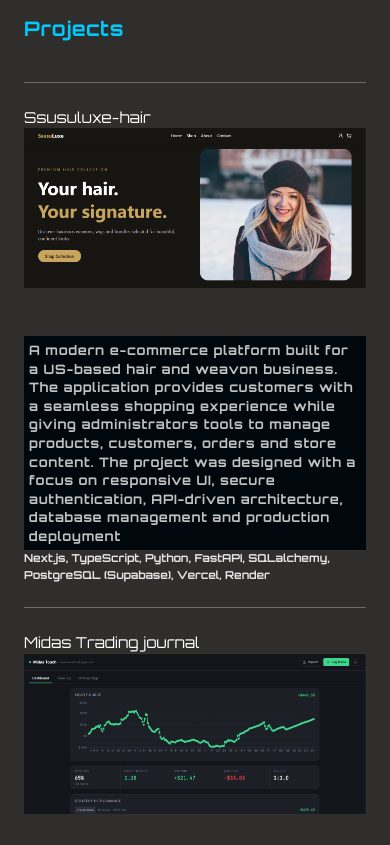
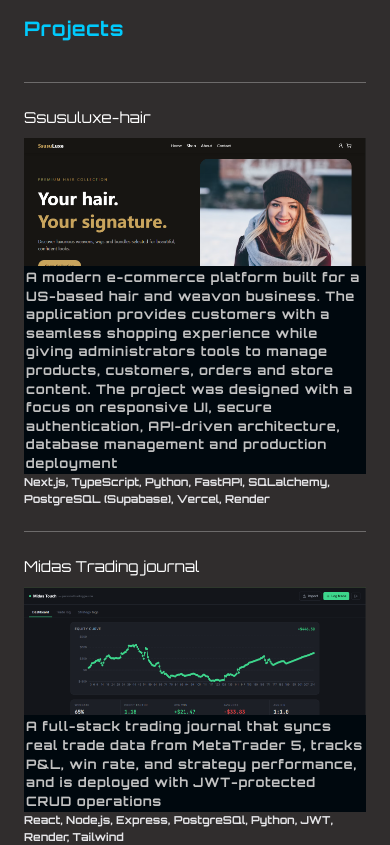
Before and after one commit to preciousosabouhien-hub/Precious-upgraded-portfolio, a Next.js app: page / in a window 390 px wide. Shown: the part 2320-3165 px from the top of the page. Built offline with nearby package versions, Linux system fonts and the light colour scheme.

Commit message:
madethe mobile version responsive

```diff
--- a/app/globals.css
+++ b/app/globals.css
@@ -373,11 +373,20 @@
 font-weight:bold;
 }
 
+.proj-des{
+  padding:2px;
+}
+.projImage{
+  margin-top:10px;
+  margin-bottom:20px;
+}
+
+
 }
 
 @media (max-width: 600px){
   .profileImage{
-  margin-left:35%;
+  margin-left:30%;
   }
   .hero-info-text{
     margin-left:35%;
```
